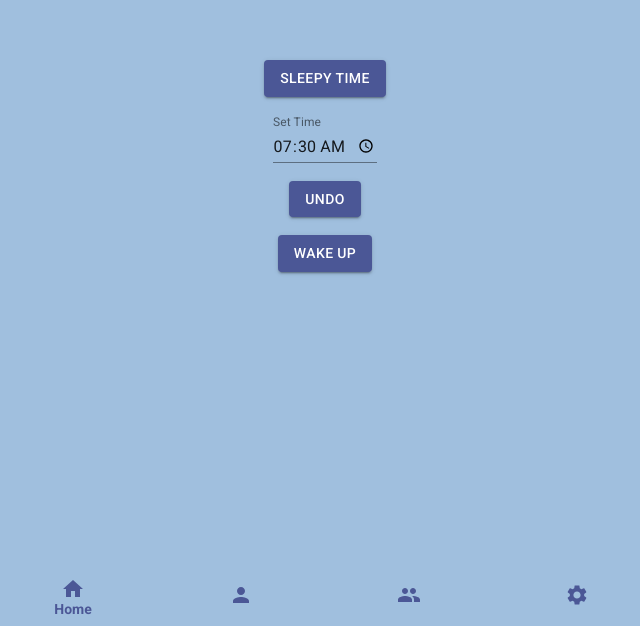
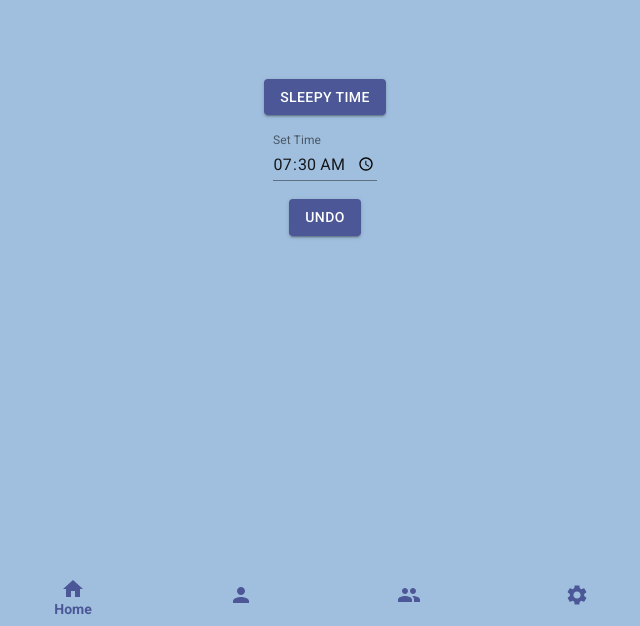
Before and after one commit to tjlaud/React-App-Sleep-Tracker, a React (Create React App) app: page / in a window 1280 px wide. Shown: the part 174-800 px from the top of the page, without its empty margins (315-955 px from the left). Built offline with nearby package versions, Linux system fonts and the light colour scheme.

Commit message:
Night mode bug fixed

```diff
--- a/src/pages/App.module.scss
+++ b/src/pages/App.module.scss
@@ -9,6 +9,11 @@
 
 .containedButtonDay {
   background-color: $colour-deepBlue !important;
+}
+
+.fabButtonDeepBlue {
+  background-color: $colour-deepBlue !important;
+  color: $colour-lightBlue !important;
 }
 
 .hidden {
--- a/src/pages/Home.jsx
+++ b/src/pages/Home.jsx
@@ -56,18 +56,6 @@ function Home() {
           Undo
         </Button>
         <br />
-        <Button
-          variant="contained"
-          color="primary"
-          classes={{
-            containedPrimary: isDay ? styles.containedButtonDay : styles.hidden,
-          }}
-          onClick={() => {
-            this.setState({ isDay: true });
-          }}
-        >
-          Wake Up
-        </Button>
       </Box>
       <Box display={isDay ? null : "none"}>
         <Navbar />
```
